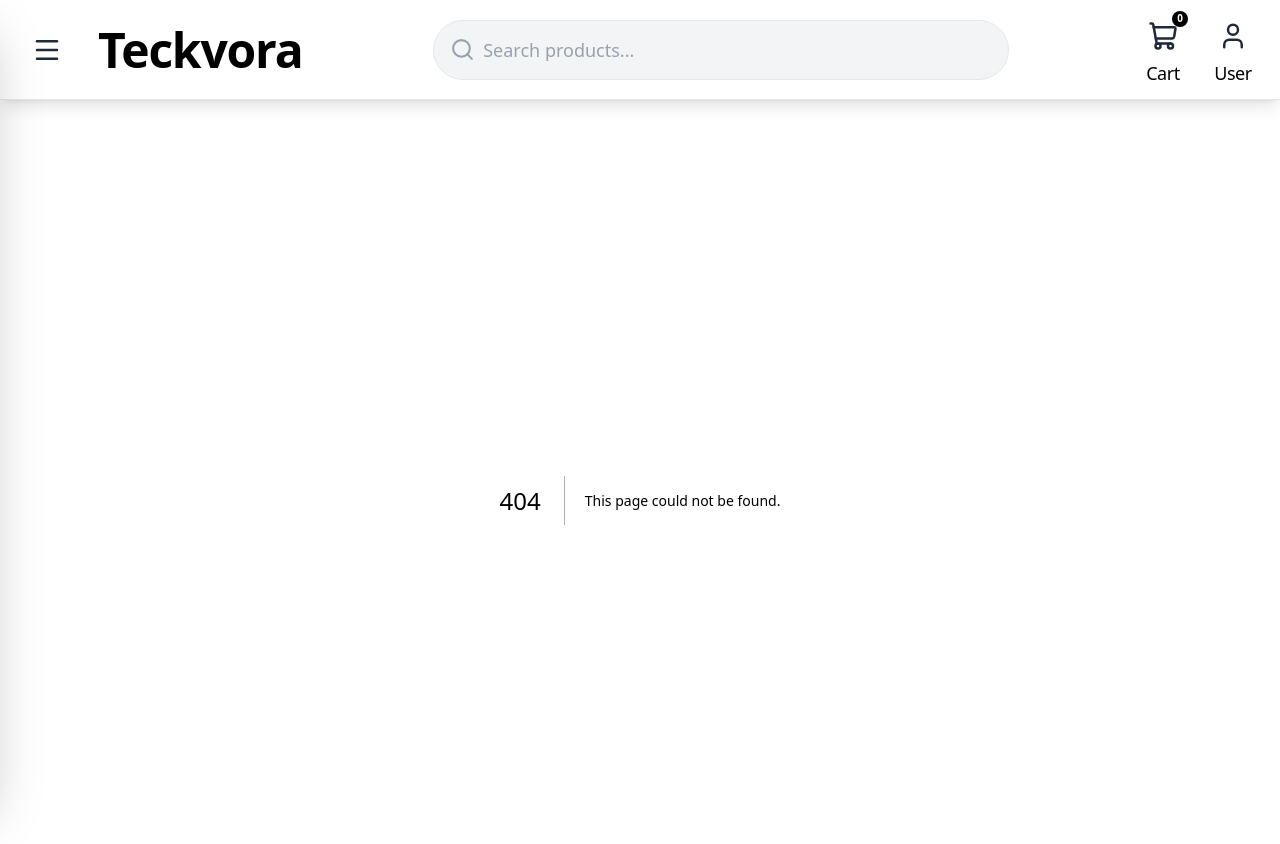
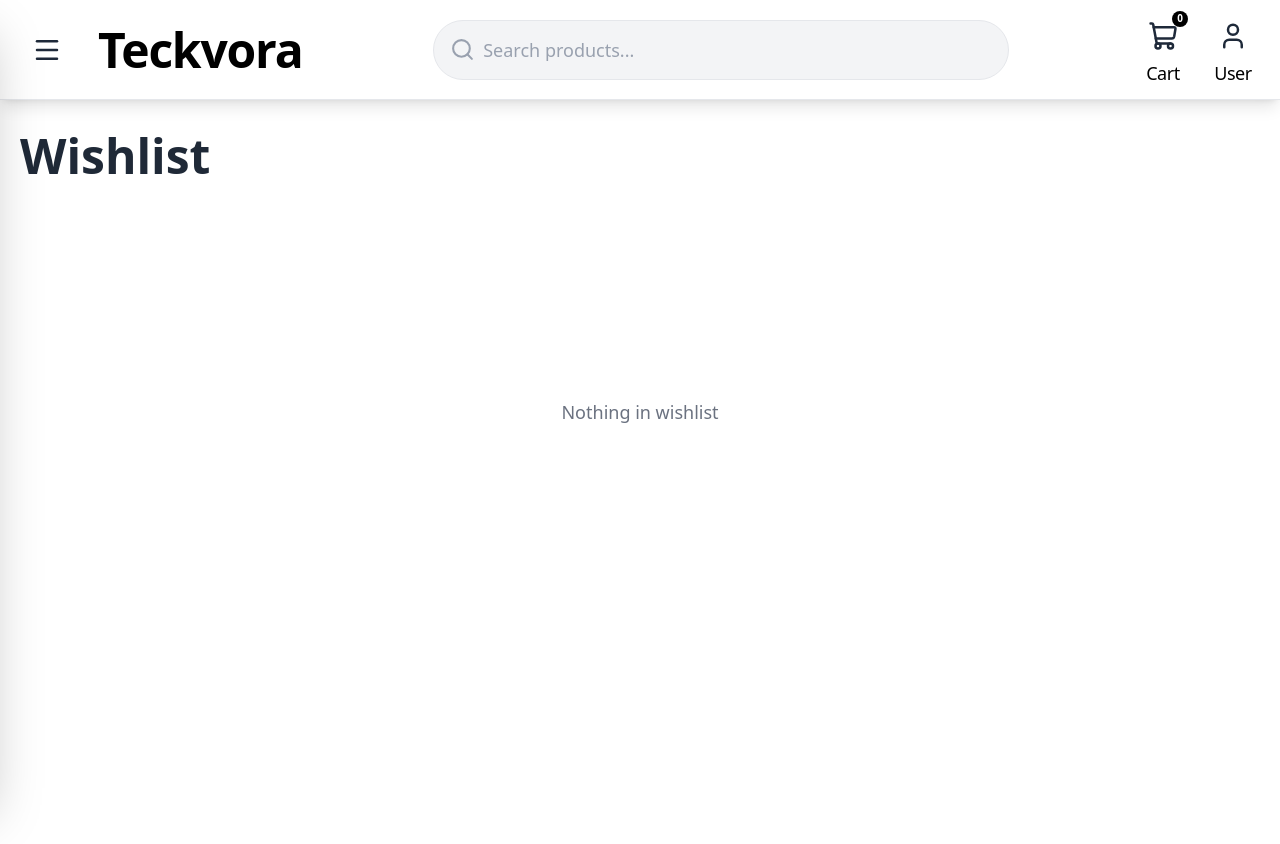
Before and after one commit to oghenetejirinowumi/CSC202-GROUP6-ECOMMERCE, a Next.js app in the folder frontend/: page /wishlist in a window 1280 px wide. Before the commit this address had no page. Shown: the top 844 px of the page. After the commit the page ends 800 px from the top, so only its background shows below. Built offline with nearby package versions, Linux system fonts and the light colour scheme.

Commit message:
wishlist page

```diff
--- /dev/null
+++ b/frontend/app/wishlist/page.tsx
@@ -0,0 +1,33 @@
+'use client';
+
+export default function WishlistPage() {
+  return (
+    <div style={{
+      padding: '20px',
+      width: '100%'
+    }}>
+      <h1 style={{
+        fontSize: '48px',
+        fontWeight: 'bold',
+        marginBottom: '20px',
+        color: '#1f2937'
+      }}>
+        Wishlist
+      </h1>
+
+      <div style={{
+        display: 'flex',
+        alignItems: 'center',
+        justifyContent: 'center',
+        minHeight: '400px'
+      }}>
+        <p style={{
+          fontSize: '18px',
+          color: '#6b7280'
+        }}>
+          Nothing in wishlist
+        </p>
+      </div>
+    </div>
+  );
+}
--- a/frontend/components/Menu.tsx
+++ b/frontend/components/Menu.tsx
@@ -97,7 +97,7 @@ const MenuDrawer = ({ isOpen, onClose }: MenuDrawerProps) => {
             "Cameras": "/cameras",
             "Smart Home": "/smart-home",
             "Office": "/office",
-            "Wishlist Items": "/wishlist-items",
+            "Wishlist Items": "/wishlist",
             "Featured Deals": "/featured-deals",
         };
         return pathMap[name] || `/${name.toLowerCase().replace(/\s+/g, '-')}`;
```
